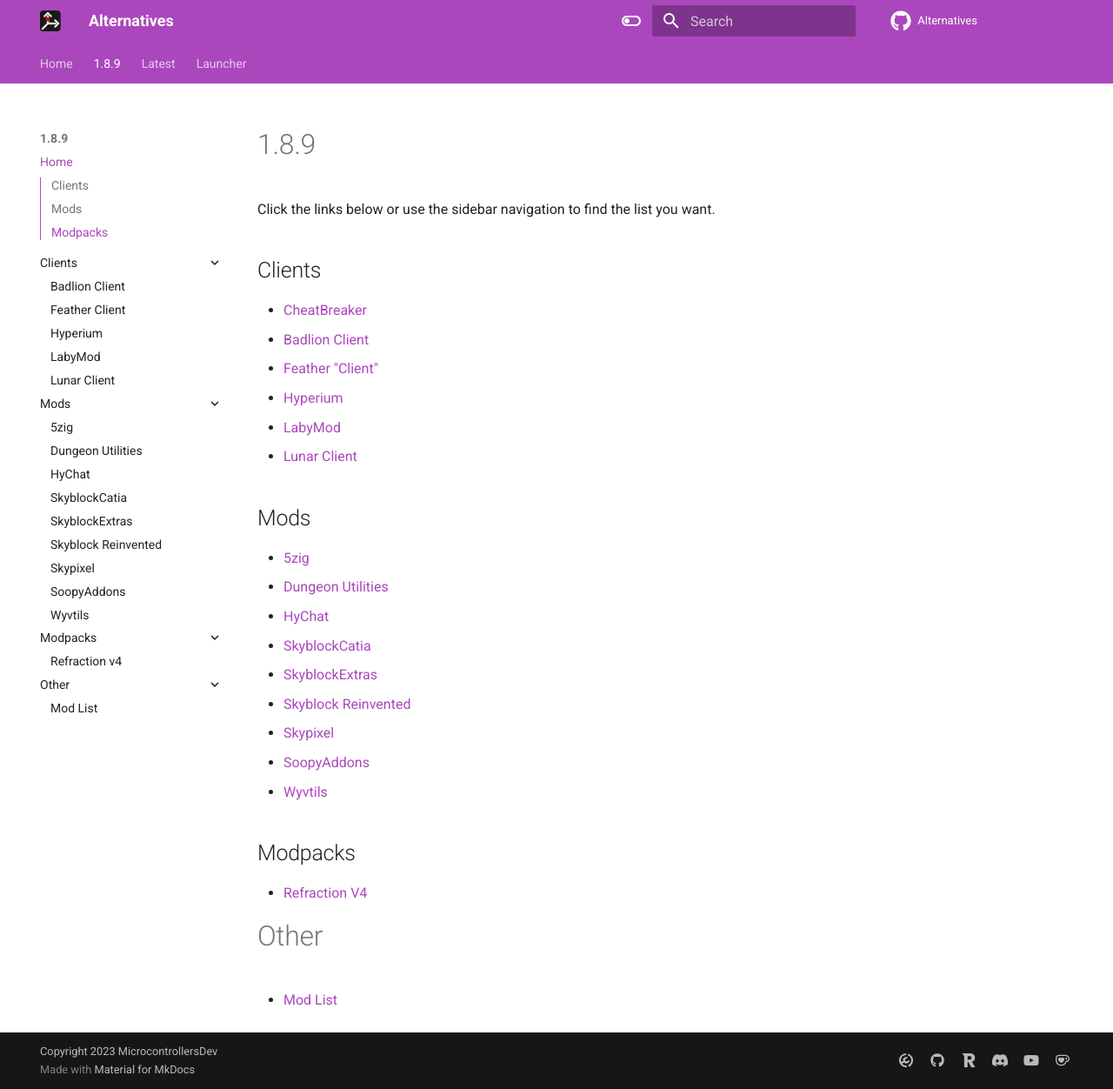
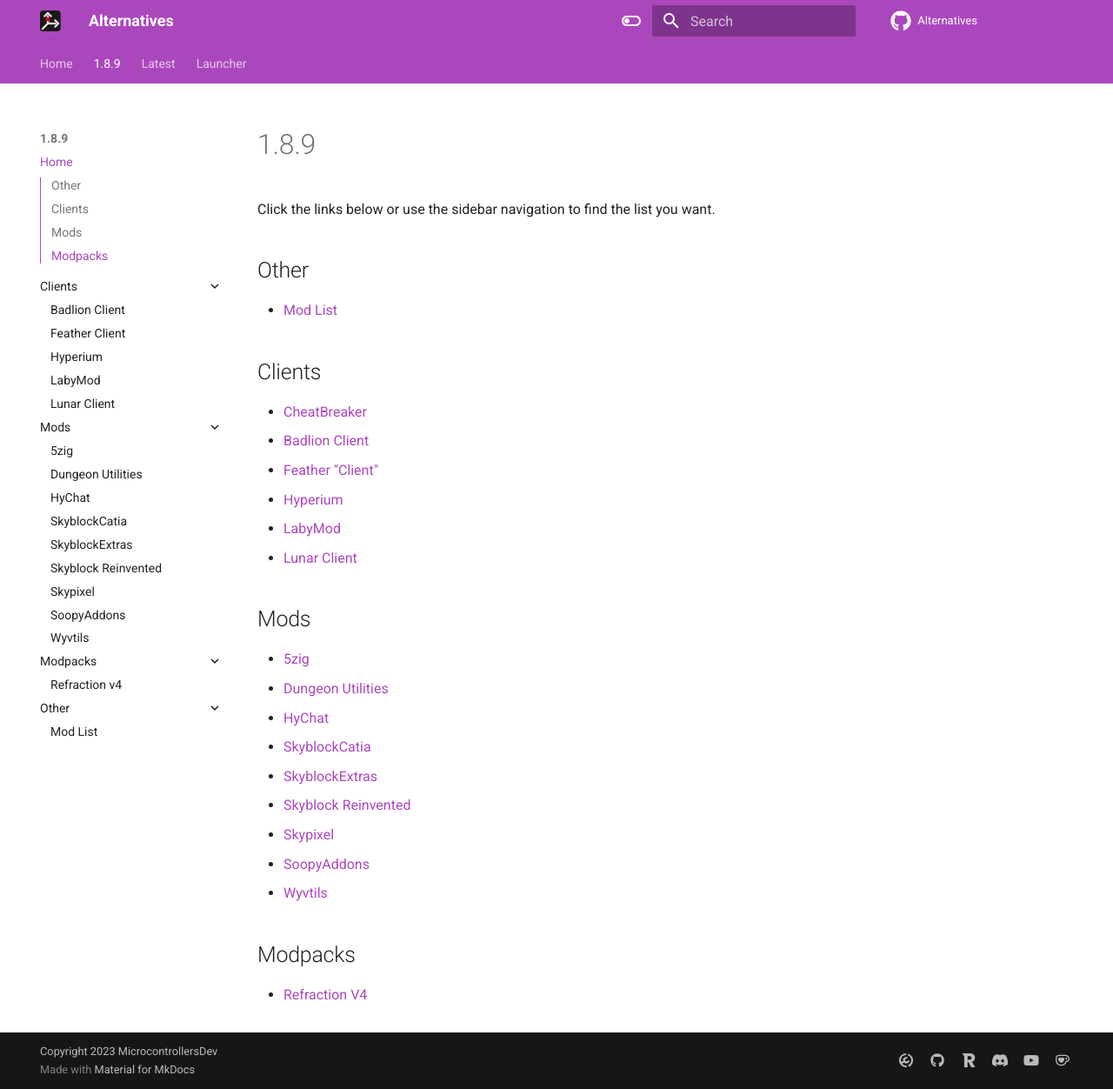
Before and after one commit to MicrocontrollersDev/Alternatives, an MkDocs documentation site: the page built from docs/1.8.9/home.md, in a window 1280 px wide and 1252 px high. Shown: the whole window at 87% size. Built offline with MkDocs 1.6.1 and Material for MkDocs 9.7.7, drawn with Linux system fonts in a browser that asks for light colours; comment, search, counter and statistics services are not loaded; some of the changed lines change nothing that is shown.

Commit message:
fix other category and move to top

```diff
--- a/docs/1.8.9/home.md
+++ b/docs/1.8.9/home.md
@@ -1,6 +1,10 @@
 # 1.8.9
 
 Click the links below or use the sidebar navigation to find the list you want.
+
+## Other
+
+- [Mod List](https://alternatives.microcontrollers.dev/1.8.9/modlist)
 
 ## Clients
 
@@ -26,7 +30,3 @@
 ## Modpacks
 
 - [Refraction V4](https://alternatives.microcontrollers.dev/1.8.9/refraction_v4)
-
-# Other
-
-- [Mod List](https://alternatives.microcontrollers.dev/1.8.9/modlist)
```
